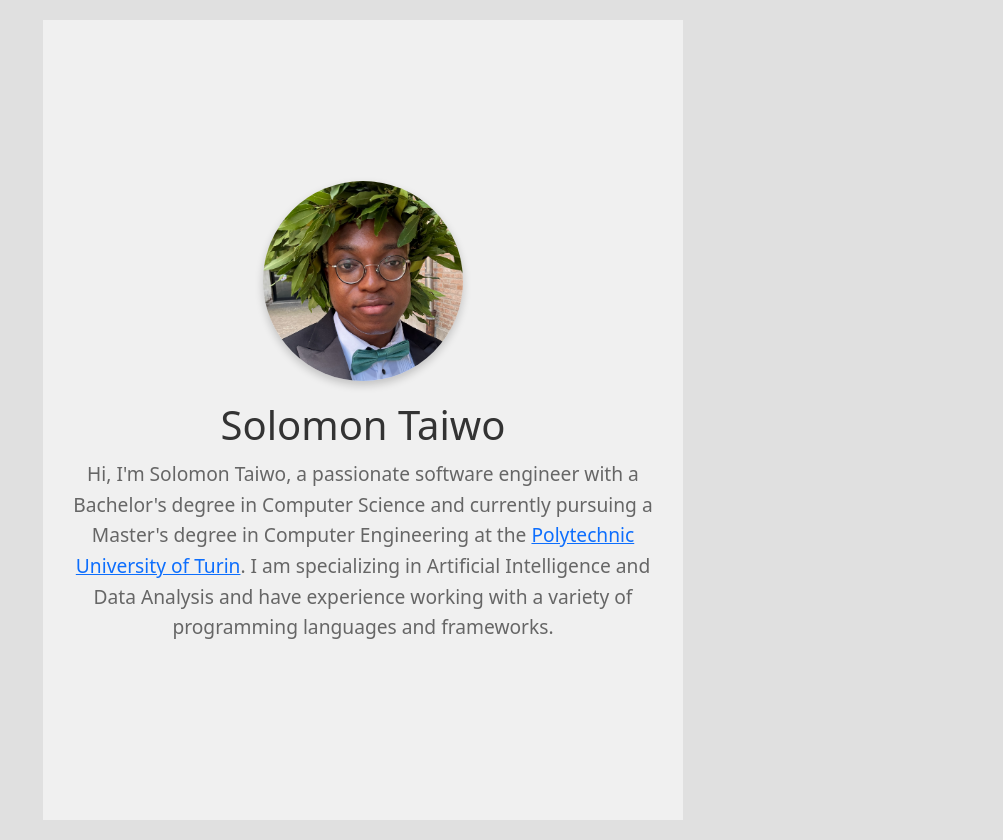
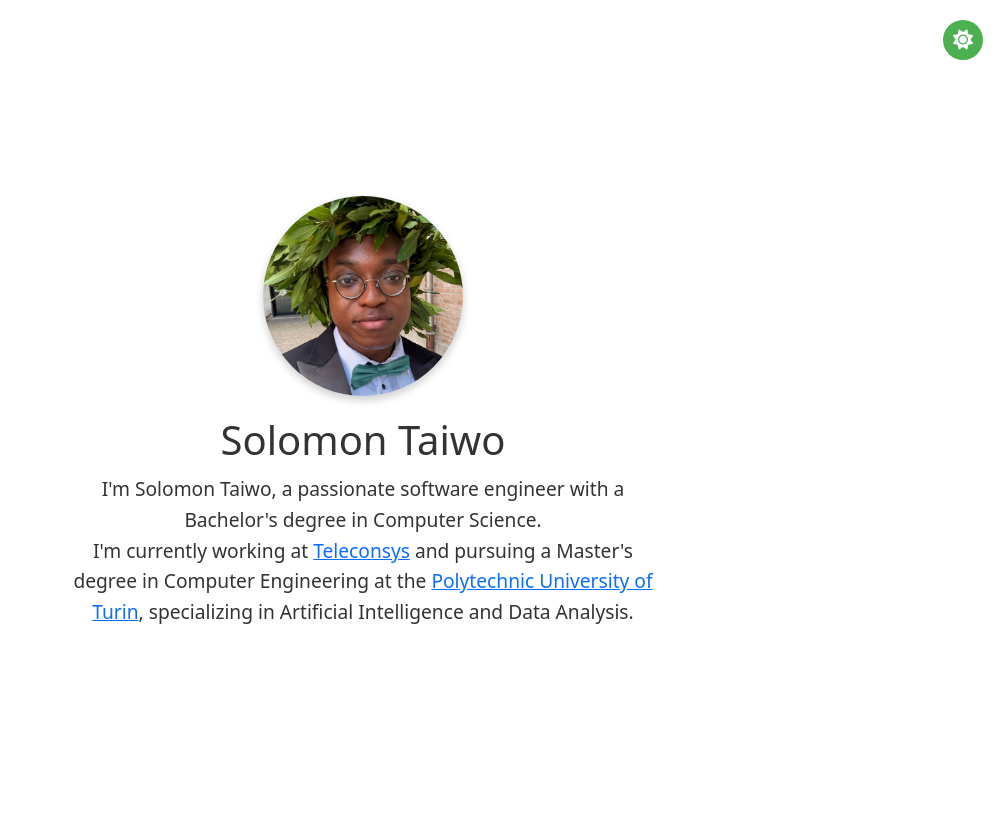
Before and after one commit to solomontaiwo/solomontaiwo.github.io, a React (Create React App) app: page / in a window 1280 px wide. Shown: the whole page, without its empty margins (277-1280 px from the left). Built offline with nearby package versions, Linux system fonts and the light colour scheme.

Commit message:
Dark theme

```diff
--- a/src/App.css
+++ b/src/App.css
@@ -1,8 +1,47 @@
+/* src/App.css */
+
+/* Default (Light Theme) */
+:root {
+  --background-color: #ffffff;
+  --text-color: #333333;
+  --primary-color: #4caf50;
+}
+
+/* Dark Theme */
+body.dark-theme {
+  --background-color: #333333;
+  --text-color: #ffffff; /* Update this to ensure text is visible in dark mode */
+  --primary-color: #90caf9;
+}
+
 .App {
   display: flex;
   justify-content: center;
   align-items: center;
   min-height: 100vh;
-    background-color: #e0e0e0;
+  background-color: var(--background-color);
+  color: var(--text-color);
   padding: 20px;
+  transition: background-color 0.3s, color 0.3s;
 }
+
+.theme-toggle {
+  position: fixed;
+  top: 20px;
+  right: 20px;
+  width: 40px;
+  height: 40px;
+  background-color: var(--primary-color);
+  color: var(--background-color);
+  border: none;
+  border-radius: 50%;
+  display: flex;
+  align-items: center;
+  justify-content: center;
+  cursor: pointer;
+  transition: background-color 0.3s, color 0.3s;
+}
+
+.theme-toggle i {
+  font-size: 20px;
+}
--- a/src/App.js
+++ b/src/App.js
@@ -1,10 +1,31 @@
-import React from "react";
-import Profile from "./components/Profile";
-import "./App.css"; // Global styles
+import React, { useState, useEffect } from 'react';
+import './App.css';
+import Profile from './components/Profile';
 
 function App() {
+  const [isDarkTheme, setIsDarkTheme] = useState(false);
+
+  useEffect(() => {
+    if (isDarkTheme) {
+      document.body.classList.add('dark-theme');
+    } else {
+      document.body.classList.remove('dark-theme');
+    }
+  }, [isDarkTheme]);
+
+  const toggleTheme = () => {
+    setIsDarkTheme(prevTheme => !prevTheme);
+  };
+
   return (
     <div className="App">
+      <button className="theme-toggle" onClick={toggleTheme}>
+        {isDarkTheme ? (
+          <i className="fas fa-moon"></i>
+        ) : (
+          <i className="fas fa-sun"></i>
+        )}
+      </button>
       <Profile />
     </div>
   );
--- a/src/components/Profile.css
+++ b/src/components/Profile.css
@@ -1,12 +1,16 @@
+/* src/components/Profile.css */
+
 .profile-container {
   display: flex;
   flex-direction: column;
   align-items: center;
   justify-content: center;
   min-height: 100vh;
-  background-color: #f0f0f0;
   text-align: center;
   padding: 20px;
+  background-color: var(--background-color);
+  color: var(--text-color);
+  transition: background-color 0.3s, color 0.3s;
 }
 
 .profile-photo {
@@ -21,12 +25,12 @@
 .profile-description h1 {
   font-size: 2.5rem;
   margin-bottom: 10px;
-  color: #333;
+  color: var(--text-color);
 }
 
 .profile-description p {
   font-size: 1.2rem;
-  color: #666;
+  color: var(--text-color);
   line-height: 1.6;
   max-width: 600px;
 }
--- a/src/components/Profile.js
+++ b/src/components/Profile.js
@@ -12,15 +12,21 @@ const Profile = () => {
       <div className="profile-description">
         <h1>Solomon Taiwo</h1>
         <p>
-          Hi, I'm Solomon Taiwo, a passionate software engineer with a
-          Bachelor's degree in Computer Science and currently pursuing a
-          Master's degree in Computer Engineering at the{" "}
-          <a href="https://www.polito.it/en/education/master-s-degree-programmes/computer-engineering">
+          I'm Solomon Taiwo, a passionate software engineer with a Bachelor's
+          degree in Computer Science. <br />
+          I'm currently working at{" "}
+          <a href="https://www.teleconsys.it/" target="_blank" rel="noreferrer">
+            Teleconsys
+          </a>{" "}
+          and pursuing a Master's degree in Computer Engineering at the{" "}
+          <a
+            href="https://www.polito.it/en/education/master-s-degree-programmes/computer-engineering"
+            target="_blank"
+            rel="noreferrer"
+          >
             Polytechnic University of Turin
           </a>
-          . I am specializing in Artificial Intelligence and Data Analysis and
-          have experience working with a variety of programming languages and
-          frameworks.
+          , specializing in Artificial Intelligence and Data Analysis.
         </p>
       </div>
     </div>
```
Also changed, not shown: 1 other file (tests, documents, lock files or other folders). Lines whose indentation alone changed are shown as unchanged.
